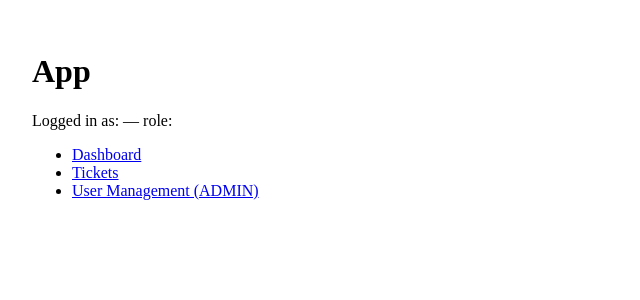
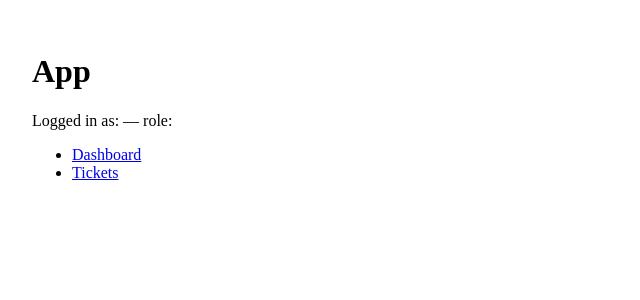
Before and after one commit to bconti123/incident-tracking-system, a Next.js app: page /app in a window 1280 px wide. Shown: the top 300 px of the page, without its empty margins (0-640 px from the left). Built offline with nearby package versions, Linux system fonts and the light colour scheme; no server answers.

Commit message:
fix(app): remove User Management Link, it is under development

```diff
--- a/app/app/page.tsx
+++ b/app/app/page.tsx
@@ -15,7 +15,7 @@ export default async function AppHome() {
       <ul>
         <li><Link href="/app/dashboard">Dashboard</Link></li>
         <li><Link href="/app/tickets">Tickets</Link></li>
-        <li><Link href="/app/admin/users">User Management (ADMIN)</Link></li>
+        {session?.user.role === "ADMIN" && <li>User Management - (Under development)</li>}
       </ul>
     </div>
   );
```
